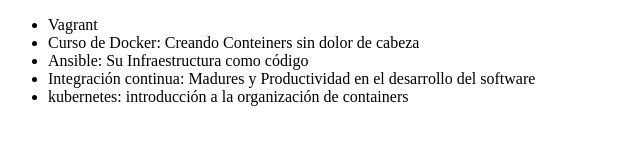
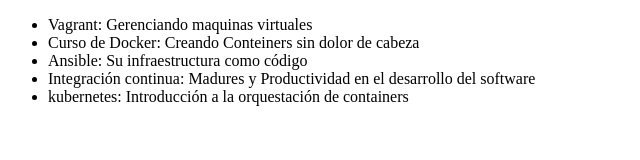
Before and after one commit to jcguzman2464a/alura-git, a plain HTML site: page index.html in a window 1280 px wide. Shown: the whole page, without its empty margins (0-640 px from the left). Drawn offline with Linux system fonts and the light colour scheme.

Commit message:
Arreglando los nonmbres de los cursos

```diff
--- a/index.html
+++ b/index.html
@@ -11,13 +11,11 @@
 
 <body>
   <ul class="lista-cursos">
-
-    <li> Vagrant </li>
+    <li> Vagrant: Gerenciando maquinas virtuales </li>
     <li> Curso de Docker:  Creando Conteiners sin dolor de cabeza</li>
-    <li> Ansible: Su Infraestructura como código </li>
+    <li> Ansible: Su infraestructura como código</li>
     <li> Integración continua: Madures y Productividad en el desarrollo del software </li>
-    <li>kubernetes: introducción a la organización de containers</li>
-
+    <li> kubernetes: Introducción a la orquestación de containers</li>
   </ul>
 </body>
 
```
